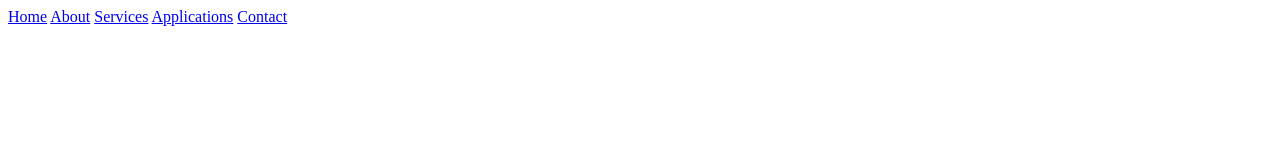
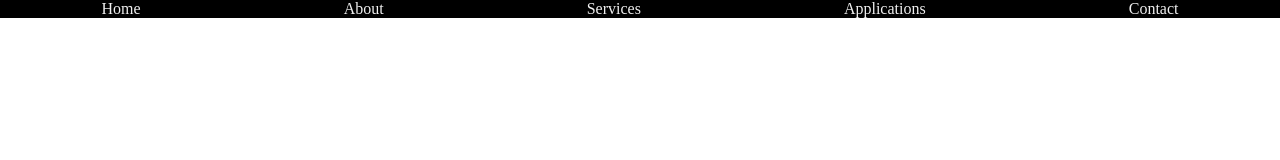
Before and after one commit to SheraeP/2023-may-foundations, a plain HTML site: page twinfeats/index.html in a window 1280 px wide. Drawn offline with Linux system fonts and the light colour scheme.

Commit message:
Code Challenge 1

```diff
--- /dev/null
+++ b/twinfeats/CSS/standard.css
@@ -0,0 +1,13 @@
+body {
+    margin: 0;
+}
+
+nav {
+    background-color: black;
+    display: flex;
+    justify-content: space-around;
+}
+a {
+    color: #f0f0f0;
+    text-decoration: none;
+}
--- a/twinfeats/index.html
+++ b/twinfeats/index.html
@@ -2,6 +2,7 @@
 <html>
         <head>
                 <title> TwinFeats Software</title>
+                <link rel="stylesheet" href="./css/standard.css">
         </head>
         <body>
             <nav>
```
Also changed, not shown: code-challenge-1/CSS/standard.css (added), 2 other files.
